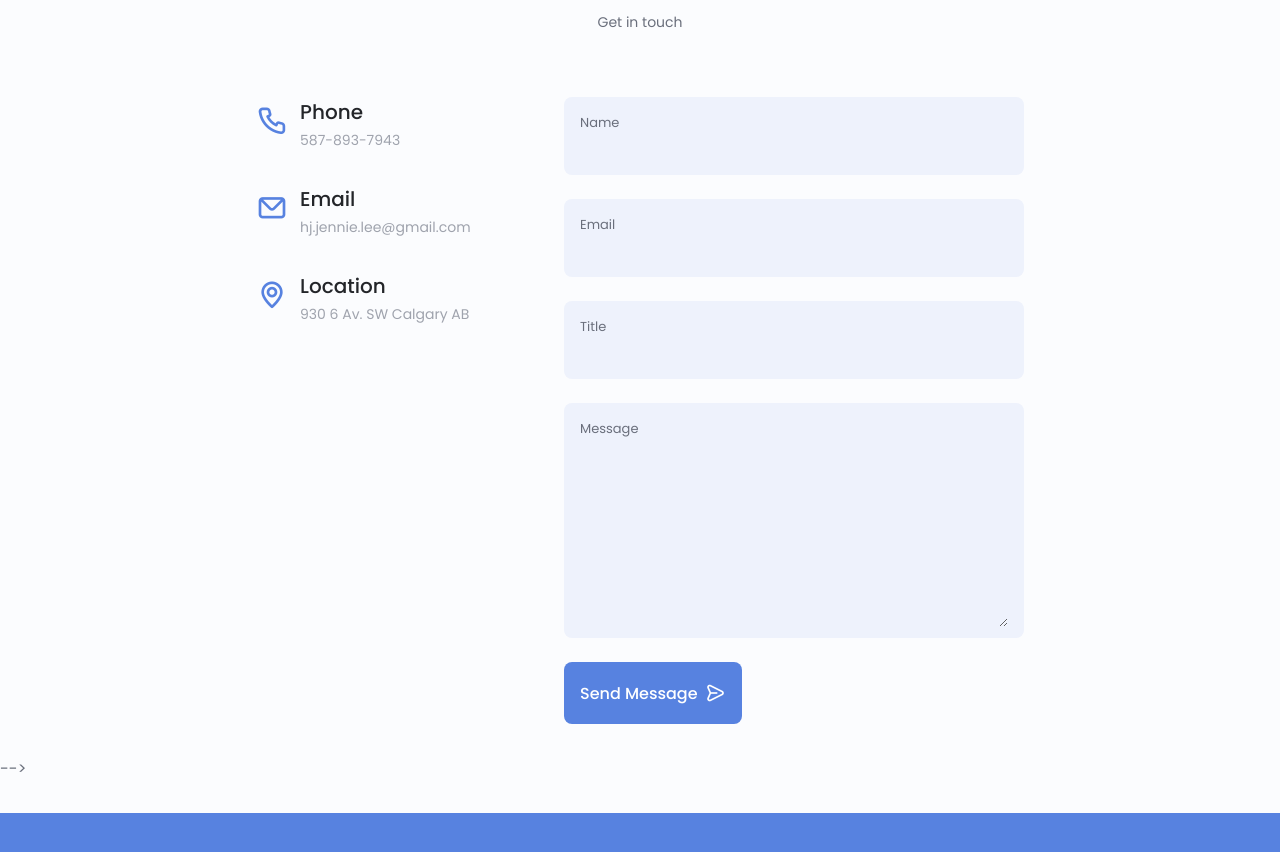
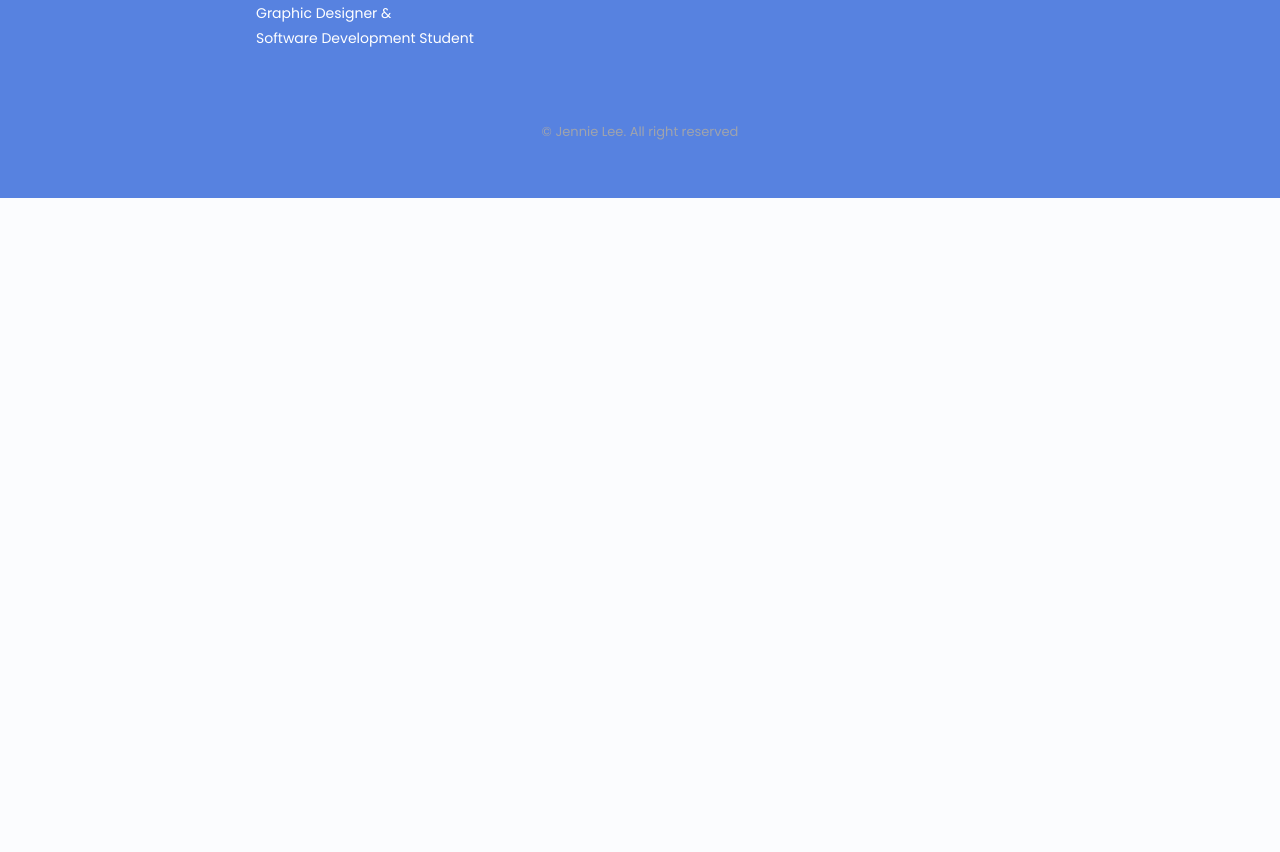
Before and after one commit to JenHLee/Website, a plain HTML site: page index.html in a window 1280 px wide. Shown: the part 4787-5639 px from the top of the page. After the commit the page ends 4985 px from the top, so only its background shows below. Drawn offline with nearby package versions, Linux system fonts and the light colour scheme.

Commit message:
remove the contact part

```diff
--- a/assets/css/style.css
+++ b/assets/css/style.css
@@ -841,54 +841,7 @@ img {
 .swiper-container .swiper-pagination-testimonial {
     bottom: 0;
 }
-/*==================== CONTACT ME ====================*/
-.contact__container {
-    row-gap: 3rem;
-}
-
-.contact__information {
-    display: flex;
-    margin-bottom: var(--mb-2);
-}
-
-.contact__icon {
-    font-size: 2rem;
-    color: var(--first-color);
-    margin-right: var(--mb-0-75);
-}
-
-.contact__title {
-    font-size: var(--h3-font-size);
-    font-weight: var(--font-medium);
-}
-
-.contact__subtitle {
-    font-size: var(--small-font-size);
-    color: var(--text-color-light);
-}
-
-.contact__content {
-    background-color: var(--input-color);
-    border-radius: .5rem;
-    padding: .75rem 1rem .25rem;
-}
-
-.contact__label {
-    font-size: var(--smaller-font-size);
-    color: var(--text-color);
-}
-
-.contact__input {
-    width: 100%;
-    background-color: var(--input-color);
-    color: var(--text-color);
-    font-family: var(--body-font);
-    font-size: var(--normal-font-size);
-    border: none;
-    outline: none;
-    padding: .25rem .5rem .5rem 0;
-}
-
+/*==================== if I want to put contact here - CONTACT ME ====================*/
 
 /*==================== FOOTER ====================*/
 .footer {
--- a/index.html
+++ b/index.html
@@ -428,7 +428,7 @@
                                 <h3 class="qualification__title">IT-Software Development</h3>
                                 <span class="qualification__subtitle">Canada - Southern Alberta Institue of
                                     Technology (SAIT)<br>
-                                3.94/4.0 GPA </span>
+                                    3.94/4.0 GPA </span>
                                 <div class="qualification__calendar">
                                     <i class="uil uil-calendar-alt"></i>
                                     2021 - 2023 (expect)
@@ -453,8 +453,8 @@
                             <div>
                                 <h3 class="qualification__title">Fine Arts & Media Arts</h3>
                                 <span class="qualification__subtitle">Korea - Kyung Hee University (KHU)
-                                3.94/4.0 GPA<br>
-                                Graduated at the second-highest GPA in a graduating class</span>
+                                    3.94/4.0 GPA<br>
+                                    Graduated at the second-highest GPA in a graduating class</span>
                                 <div class="qualification__calendar">
                                     <i class="uil uil-calendar-alt"></i>
                                     2011 - 2015
@@ -841,75 +841,7 @@
                 <!-- Add Pagination -->
                 <div class="swiper-pagination swiper-pagination-testimonial"></div>
             </div>
-
         </section>
-    <!--
-        <!--==================== CONTACT ME ====================-->
-        <section class="contact section" id="contact">
-            <h2 class="section__title">Contact Me</h2>
-            <span class="section__subtitle">Get in touch</span>
-
-            <div class="contact__container container grid">
-                <div>
-                    <div class="contact__information">
-                        <i class="uil uil-phone contact__icon"></i>
-
-                        <div>
-                            <h3 class="contact__title">Phone</h3>
-                            <span class="contact__subtitle">587-893-7943</span>
-                        </div>
-                    </div>
-
-                    <div class="contact__information">
-                        <i class="uil uil-envelope contact__icon"></i>
-                        <div>
-                            <h3 class="contact__title">Email</h3>
-                            <span class="contact__subtitle">hj.jennie.lee@gmail.com</span>
-                        </div>
-                    </div>
-
-                    <div class="contact__information">
-                        <i class="uil uil-map-marker contact__icon"></i>
-
-                        <div>
-                            <h3 class="contact__title">Location</h3>
-                            <span class="contact__subtitle">930 6 Av. SW Calgary AB</span>
-                        </div>
-                    </div>
-                </div>
-
-                <form action="" class="contact__form grid">
-                    <div class="contact__inputs grid">
-                        <div class="contact__content">
-                            <label for="" class="contact__label">Name</label>
-                            <input type="text" class="contact__input">
-                        </div>
-                        <div class="contact__content">
-                            <label for="" class="contact__label">Email</label>
-                            <input type="email" class="contact__input">
-                        </div>
-                    </div>
-                    <div class="contact__content">
-                        <label for="" class="contact__label">Title</label>
-                        <input type="text" class="contact__input">
-                    </div>
-
-                    <div class="contact__content">
-                        <label for="" class="contact__label">Message</label>
-                        <textarea name="" id="" cols="0" rows="7" class="contact__input"></textarea>
-                    </div>
-
-                    <div>
-                        <a href="#" class="button button--flex">
-                            Send Message
-                            <i class="uil uil-message button__icon"></i>
-                        </a>
-                    </div>
-
-                </form>
-                </form>
-            </div>
-        </section>-->
     </main>
 
     <!--========================= FOOTER =========================-->
```
Also changed, not shown: CSS-Project, Contact Code.txt (added), CSS-Project, Testimonal Code.txt (deleted), HTML-Project, Contact Code.txt (added), HTML-Project, Testimonial Code.txt (deleted).
